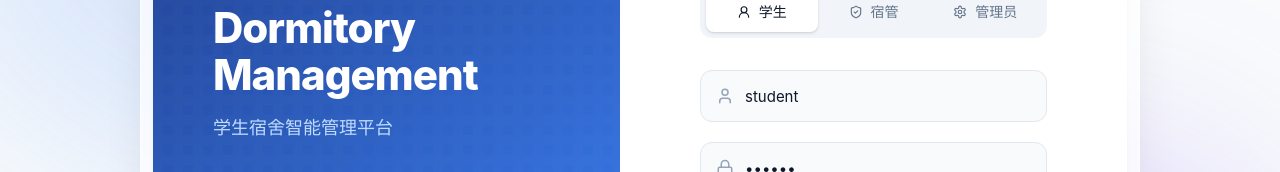
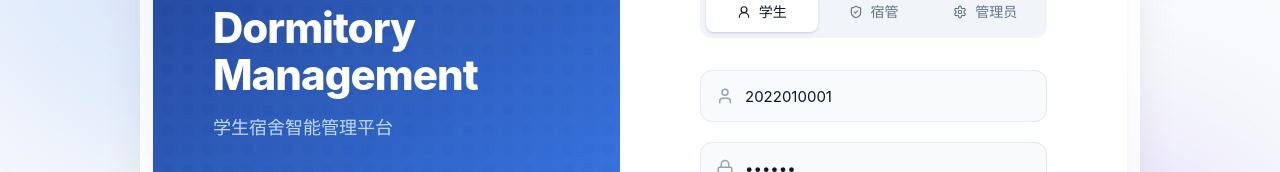
Before and after one commit to YunBaoJ/Dorm-Sys, a Vue app in the folder Dorm-Sys/frontend/: page /login in a window 1280 px wide. Shown: the part 298-470 px from the top of the page. Built offline with nearby package versions, Linux system fonts and the light colour scheme.

Commit message:
chore: complete zhang wei dorm profile data

```diff
--- a/Dorm-Sys/frontend/src/views/Login.vue
+++ b/Dorm-Sys/frontend/src/views/Login.vue
@@ -117,7 +117,7 @@ const userStore = useUserStore()
 const loading = ref(false)
 
 const form = reactive({
-  username: 'student',
+  username: '2022010001',
   password: '123456',
   role: 'student',
   remember: true
```
Also changed, not shown: 1 other file (tests, documents, lock files or other folders).
